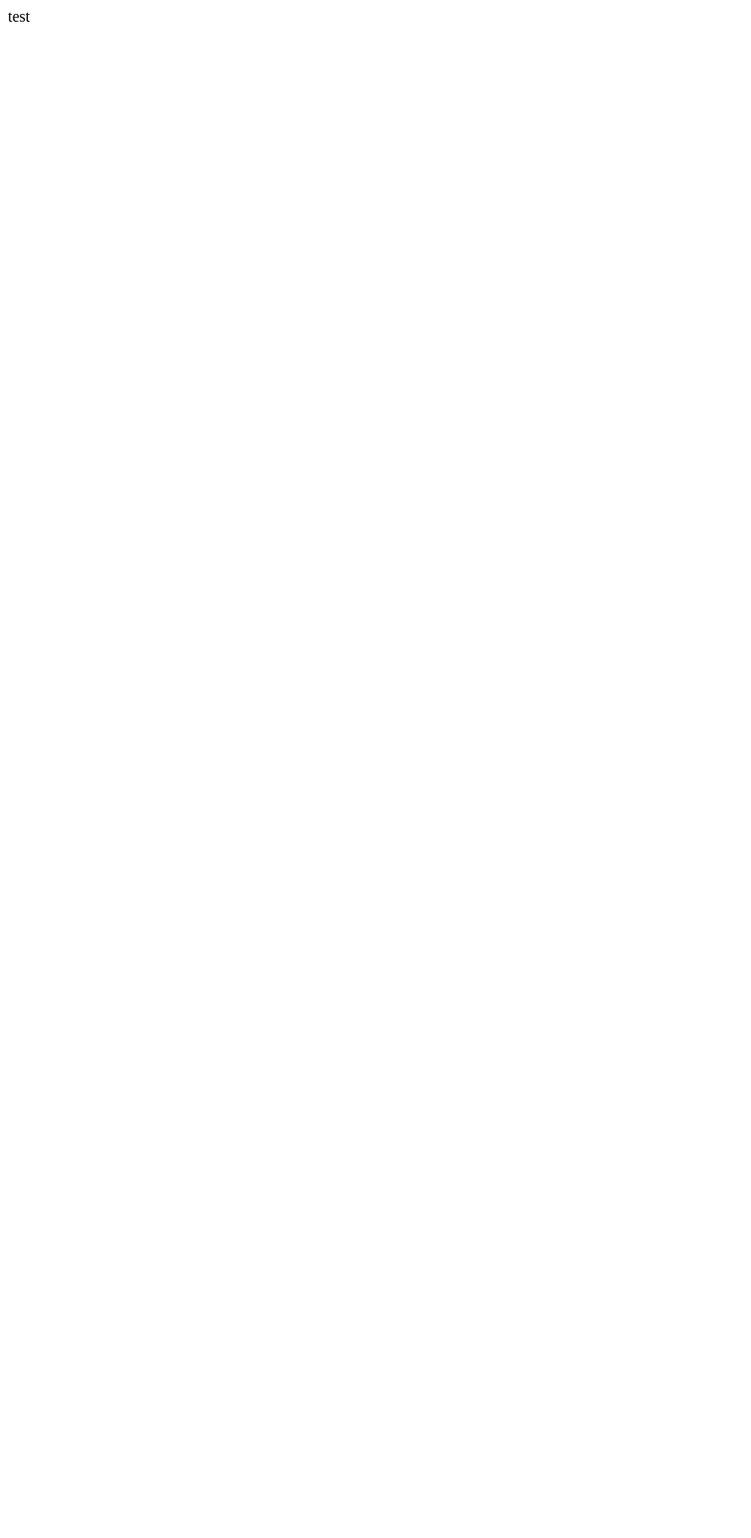
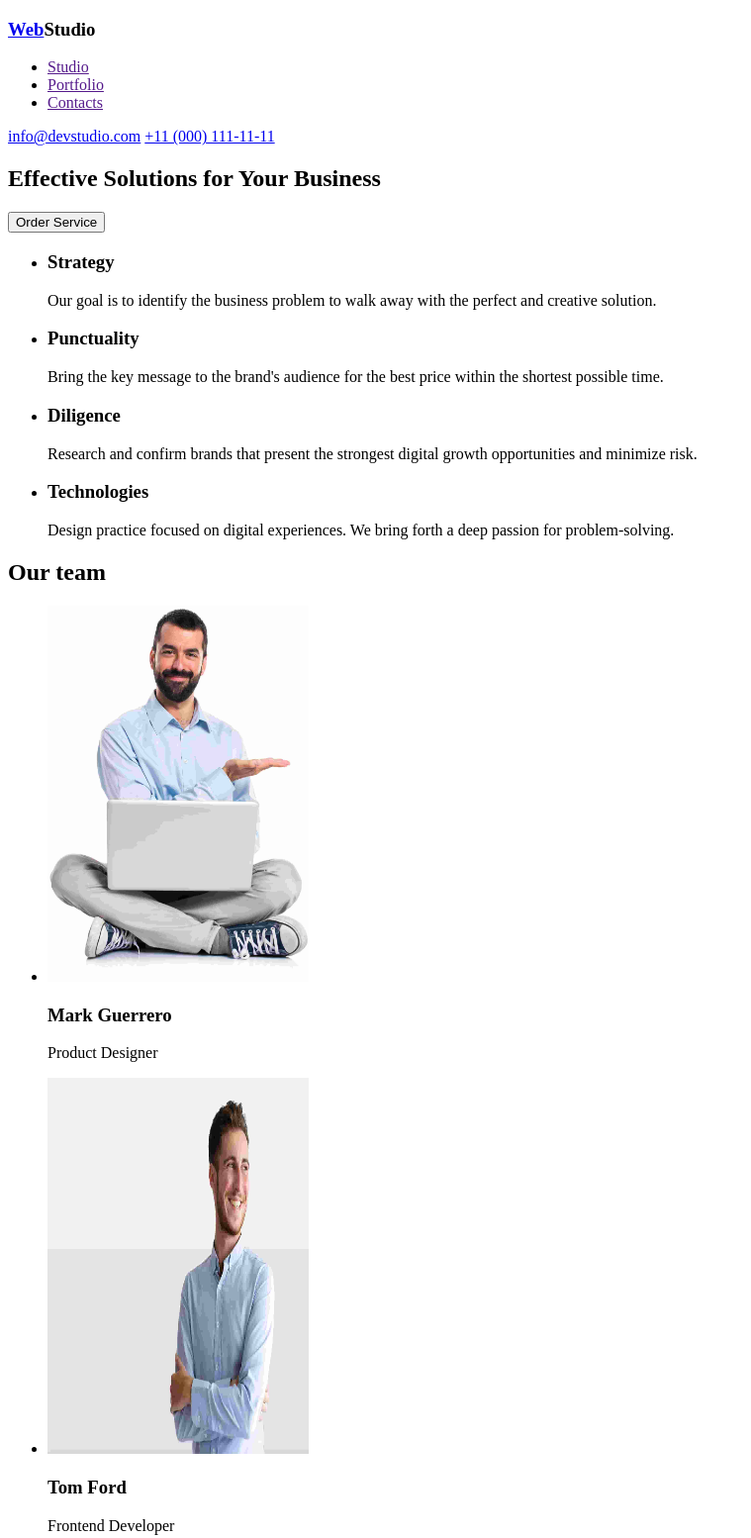
Before and after one commit to artem-il2004/goit-markup-hw-01, a plain HTML site: page index.html in a window 1280 px wide. Shown: the top 1554 px of the page at 99% size, without its empty margins (0-759 px from the left). Before the commit the page ends 800 px from the top, so only its background shows below. Drawn offline with Linux system fonts and the light colour scheme.

Commit message:
added homework

```diff
--- a/index.html
+++ b/index.html
@@ -1,11 +1,111 @@
 <!DOCTYPE html>
 <html lang="en">
-<head>
-    <meta charset="UTF-8">
-    <meta name="viewport" content="width=device-width, initial-scale=1.0">
-    <title>Document</title>
-</head>
-<body>
-    <p1>test</p1>
-</body>
+  <head>
+    <meta charset="UTF-8" />
+    <title>WebStudio</title>
+  </head>
+
+  <body>
+    <header>
+      <h3><a href="http://webstudio.com">Web</a>Studio</h3>
+      <nav>
+        <ul>
+          <li><a href="">Studio</a></li>
+          <li><a href="">Portfolio</a></li>
+          <li><a href="">Contacts</a></li>
+        </ul>
+      </nav>
+      <a href="mailto:info@devstudio.com">info@devstudio.com</a>
+      <a href="tel:+11(000)111-11-11">+11 (000) 111-11-11</a>
+    </header>
+    <section>
+      <h1>Effective Solutions for Your Business</h1>
+      <button type="button">Order Service</button>
+    </section>
+
+    <section>
+      <ul>
+        <li>
+          <h3>Strategy</h3>
+          <p>
+            Our goal is to identify the business problem to walk away with the
+            perfect and creative solution.
+          </p>
+        </li>
+        <li>
+          <h3>Punctuality</h3>
+          <p>
+            Bring the key message to the brand's audience for the best price
+            within the shortest possible time.
+          </p>
+        </li>
+        <li>
+          <h3>Diligence</h3>
+          <p>
+            Research and confirm brands that present the strongest digital
+            growth opportunities and minimize risk.
+          </p>
+        </li>
+        <li>
+          <h3>Technologies</h3>
+          <p>
+            Design practice focused on digital experiences. We bring forth a
+            deep passion for problem-solving.
+          </p>
+        </li>
+      </ul>
+    </section>
+    <section>
+      <h2>Our team</h2>
+      <ul>
+        <li>
+          <img
+            src="./imagies/markguerrerolowquality.jpg"
+            alt="Mark Guerrero Product Designer"
+            width="264"
+            height="380"
+          />
+          <h3>Mark Guerrero</h3>
+          <p>Product Designer</p>
+        </li>
+        <li>
+          <img
+            src="./imagies/tomfordlowquality.jpg"
+            alt="Tom Ford Frontend Developer"
+            width="264"
+            height="380"
+          />
+          <h3>Tom Ford</h3>
+          <p>Frontend Developer</p>
+        </li>
+        <li>
+          <img
+            src="./imagies/camilagarcialowquality.jpg"
+            alt="Camila Garcia Marketing"
+            width="264"
+            height="380"
+          />
+          <h3>Camila Garcia</h3>
+          <p>Marketing</p>
+        </li>
+        <li>
+          <img
+            src="./imagies/danielwilsonlowquality.jpg"
+            alt="Daniel Wilson UI Designer"
+            width="264"
+            height="380"
+          />
+          <h3>Daniel Wilson</h3>
+          <p>UI Designer</p>
+        </li>
+      </ul>
+    </section>
+    <footer>
+      <h3><a href="http://webstudio.com">Web</a>Studio</h3>
+      <p>
+        Increase the flow of customers and sales for your business with digital
+        marketing & growth solutions.
+      </p>
+    </footer>
+  </body>
 </html>
```
Also changed, not shown: .prettierrc.json (added), imagies/27d7cc162dfead836063691cf04a58cf.jpeg (added), imagies/8a9539bd306a71f0180d4ac75766361e.jpeg (added), imagies/camilagarcialowquality.jpg (added), imagies/danielwilsonlowquality.jpg (added), imagies/markguerrerolowquality.jpg (added), imagies/tomfordlowquality.jpg (added), 2 other files.
